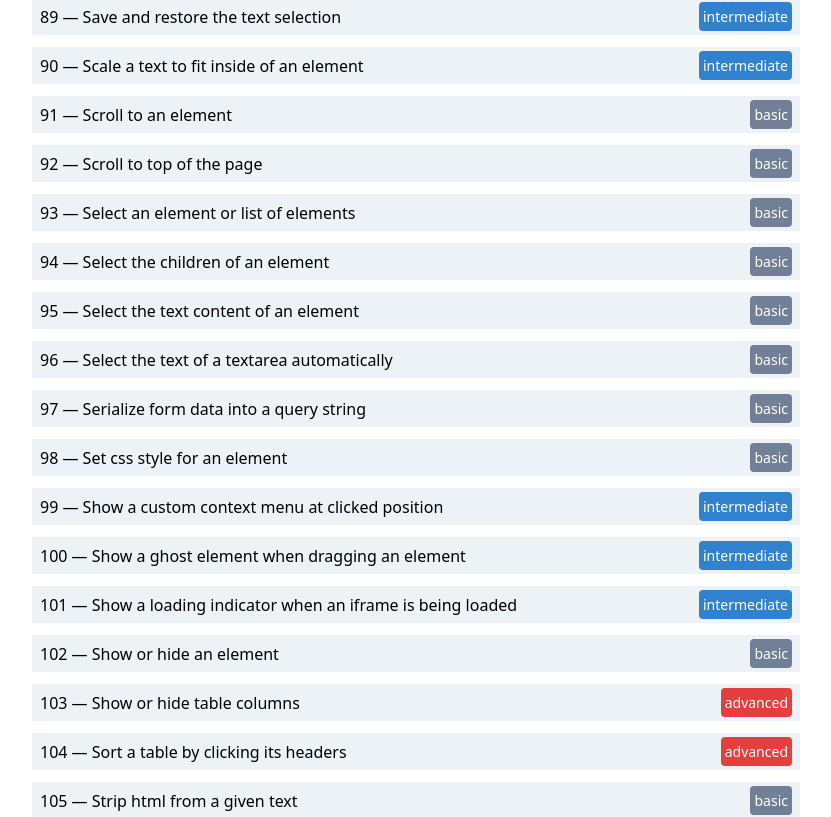
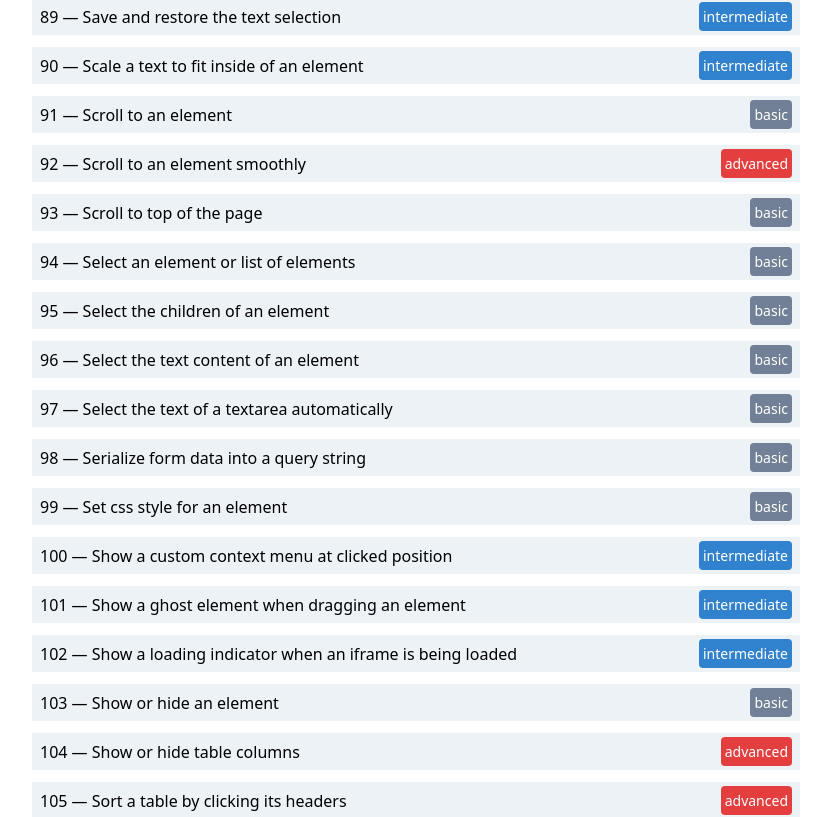
Before and after one commit to phuocng/html-dom, a React app: page / in a window 1280 px wide. Shown: the part 4848-5665 px from the top of the page, without its empty margins (224-1055 px from the left). Built offline with nearby package versions, Linux system fonts and the light colour scheme.

Commit message:
Fix the sitemap generation command

```diff
--- a/client/constants/PostList.ts
+++ b/client/constants/PostList.ts
@@ -92,6 +92,7 @@ const PostList: Post[] = [
     { slug: 'save-and-restore-the-text-selection', category: 'Intermediate' },
     { slug: 'scale-a-text-to-fit-inside-of-an-element', category: 'Intermediate' },
     { slug: 'scroll-to-an-element', category: 'Basic' },
+    { slug: 'scroll-to-an-element-smoothly', category: 'Advanced' },
     { slug: 'scroll-to-top-of-the-page', category: 'Basic' },
     { slug: 'select-an-element-or-list-of-elements', category: 'Basic' },
     { slug: 'select-the-children-of-an-element', category: 'Basic' },
@@ -117,4 +118,4 @@ const PostList: Post[] = [
     { slug: 'zoom-an-image', category: 'Advanced' },
 ];
 
-module.exports = PostList;
+export default PostList;
--- a/package.json
+++ b/package.json
@@ -28,7 +28,7 @@
         "dev": "npm run copy && webpack --mode development",
         "dev-server": "npm run copy && webpack-dev-server",
         "build": "npm run copy && webpack --mode production && npm run export",
-        "sitemap": "ts-node bin/generateSitemap.ts",
+        "sitemap": "TS_NODE_COMPILER_OPTIONS='{\"module\":\"commonjs\"}' ts-node bin/generateSitemap.ts",
         "export": "react-snap",
         "deploy": "npm run build && cp -rf demo dist && npm run sitemap && netlify deploy --dir=dist --prod"
     },
```
Also changed, not shown: 1 other file (tests, documents, lock files or other folders).
